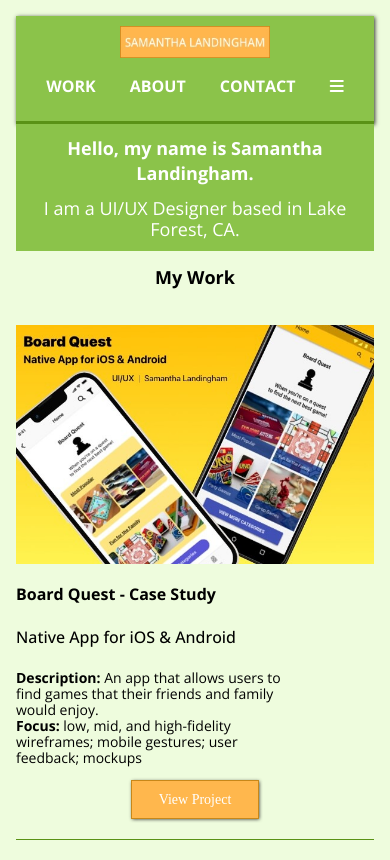
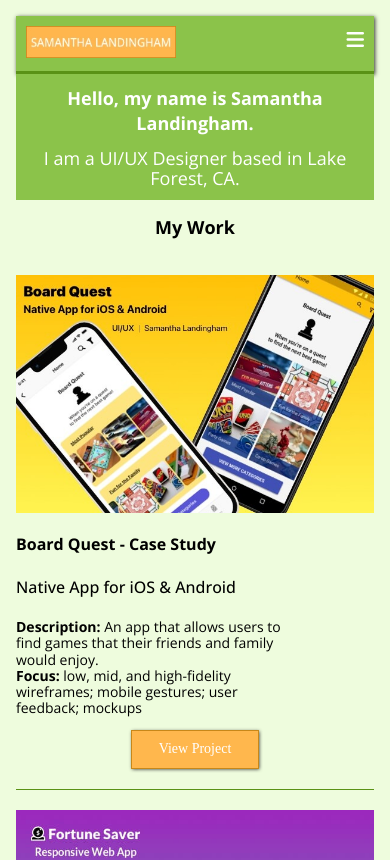
Before and after one commit to Dawnlegend/portfolio-website, a plain HTML site: page index.html in a window 390 px wide. Shown: the top 860 px of the page. Drawn offline with nearby package versions, Linux system fonts and the light colour scheme.

Commit message:
Added Hamburger Menu
Adding hamburger to header and fixed spacing/alignment

```diff
--- a/css/style.css
+++ b/css/style.css
@@ -26,7 +26,6 @@
   border-bottom: 0.1875em solid #5a9216;
   box-shadow: 0.0625em 0.0625em 0.25em 0em rgba(50, 50, 50, 1);
   width: 100%;
-  text-align: center;
 }
 
 h1, h2, h3, h4 {
@@ -135,8 +134,8 @@
 
 .bullet-less-list {
   list-style-type: none;
-  text-align: center;
 }
+
 
 .green-bullet li::before {
   content: "•";
@@ -270,16 +269,12 @@
   padding: 0;
 }
 
-nav>ul>li {
-  display: inline-block;
-}
 
 nav>ul>li>a {
   padding: 0 0.9375em;
   text-transform: uppercase;
   font-weight: 700;
   color: #ffffff;
-  width: 100%;
 }
 
 .nav-button {
@@ -296,20 +291,51 @@
   color: #ffe97d;
 }
 
+.navtoggle li:not(:last-child) {
+  display: none;
+}
+
+.navtoggle, .navtoggle.responsive {
+  position: relative;
+}
+
+.navtoggle li .icon {
+  position: absolute;
+  padding-right: 0 ;
+  right: 0;
+  top: 2px;
+  font-size: 20px;
+}
+
+header nav {
+  width: auto;
+  float: right;
+  margin-top: 0.25em;
+}
+
 /* ==============================
 Medium devices (640px and larger)
 ================================= */
-@media only screen and (min-width: 640px) {
+@media only screen and (min-width: 641px) {
   header {
     text-align: unset;
     padding: 1.25em 0 0.8125em;
   }
 
-  header>div>nav {
-    width: auto;
-    float: right;
-    margin-top: 0.25em;
+  .navtoggle li:not(:last-child) {
+    display: inline-block;
   }
+
+  .navtoggle li:last-child {
+    display: none;
+  }
+
+  nav>ul>li {
+    display: inline-block;
+  }
+
+
+
 
   #hero span {
     display: block;
--- a/index.html
+++ b/index.html
@@ -21,9 +21,9 @@
         <img src="img/logo_(or_name)_section@1x.jpg" alt="Samantha Landingham" class="logo">
         <nav>
           <ul class="bullet-less-list" class="header-nav">
-            <li style="display:inline"><a class="nav-button" href="index.html">Work</a></li>
-            <li style="display:inline"><a class="nav-button" href="about.html">About</a></li>
-            <li style="display:inline"><a class="nav-button" href="#contact">Contact</a></li>
+            <li><a class="nav-button" href="index.html">Work</a></li>
+            <li><a class="nav-button" href="about.html">About</a></li>
+            <li><a class="nav-button" href="#contact">Contact</a></li>
             <li><a href="javascript:void(0);" class="icon" onclick="menuToggle()"><i class="fas fa-bars"></i></a></li>
           </ul>
         </nav>
```
Also changed, not shown: about.html (+3 -3 lines), project1_boardquest.html (+3 -3 lines), project2_fortunesaver.html (+3 -3 lines).
